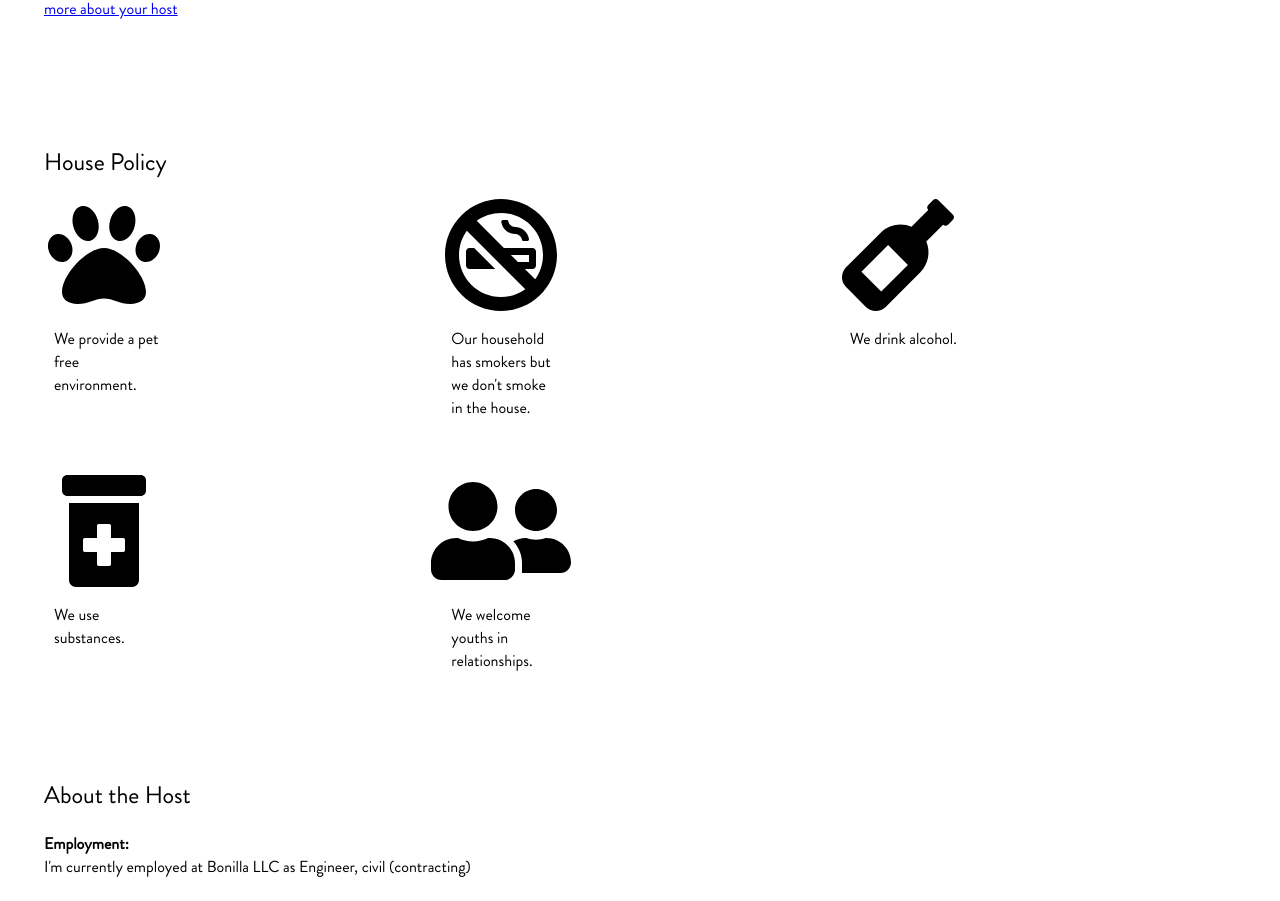
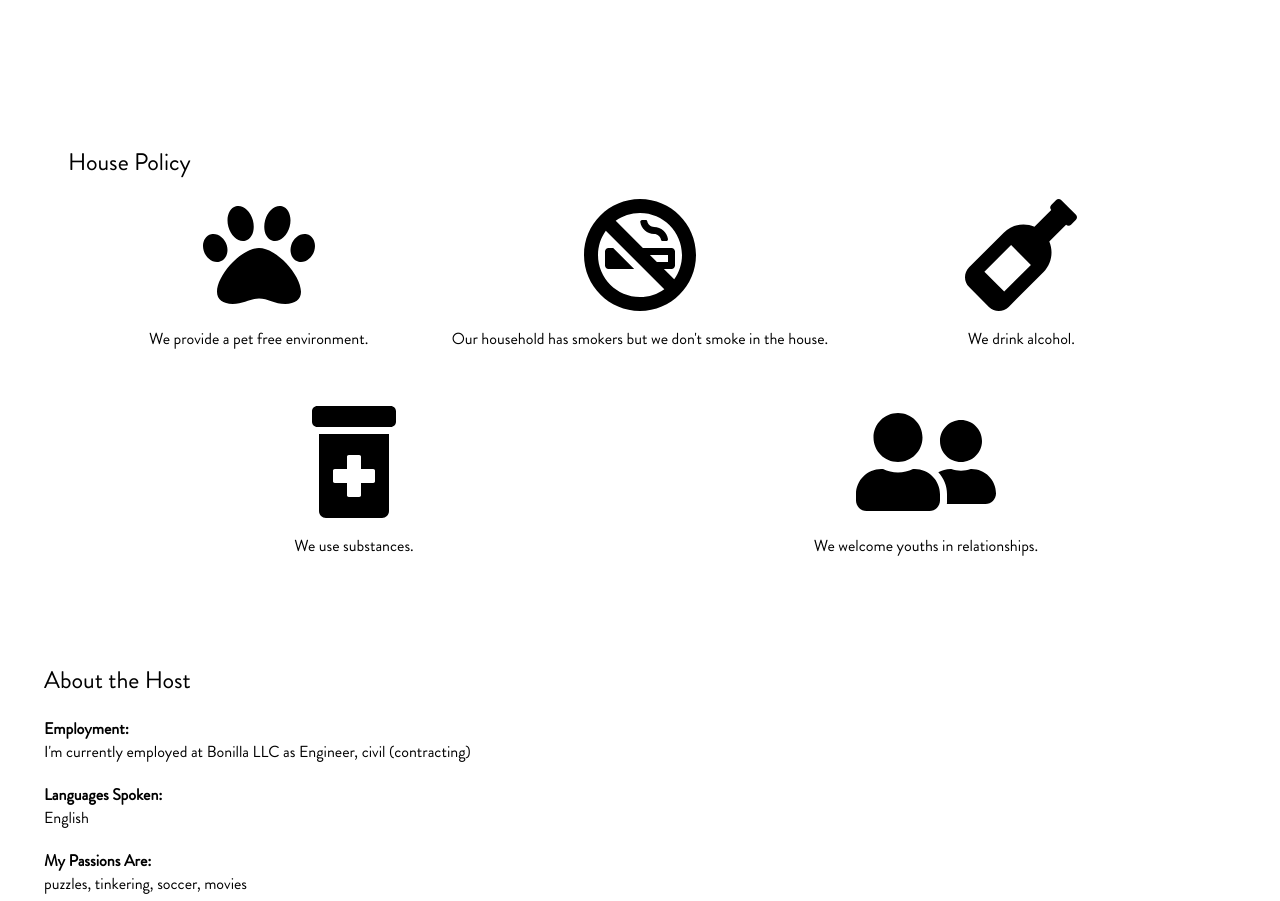
Before and after one commit to hackforla/HomeUniteUs, a React app in the folder app/: page /hosthome/guests/1/matches/1 in a window 1280 px wide. Shown: the part 691-1592 px from the top of the page. Built offline with nearby package versions, Linux system fonts and the light colour scheme.

Commit message:
final touches POC pt 1, missing photos

```diff
--- a/app/src/components/GuestProfile/GeneralInfo.tsx
+++ b/app/src/components/GuestProfile/GeneralInfo.tsx
@@ -5,6 +5,8 @@
 import GuestInfo from "./GuestInfo"
 import { Grid, Typography } from "@material-ui/core"
 import { HostHomeType } from "../../models/HostHomeType"
+import { FontAwesomeIcon } from "@fortawesome/react-fontawesome"
+import { faPrescriptionBottleAlt, faPaw, faSmokingBan, faWineBottle } from "@fortawesome/free-solid-svg-icons"
 
 const useStyles = makeStyles(() => ({
   generalInfoRow: {
@@ -12,6 +14,7 @@
     justifyContent: "space-around",
     alignItems: "center"
   },
+  icon: {},
   header: {
     fontSize: "24px"
   },
@@ -21,7 +24,22 @@
     display: "flex",
     flexDirection: "column",
     justifyContent: "space-evenly"
-  }
+  },
+  spacer: {
+    height: "19%"
+  },
+  text: {
+    fontSize: "1.4rem"
+  },
+  policy: {
+    border: "1px hidden blue",
+    // width: "30%",
+    margin: "20px 0",
+    display: "flex",
+    textAlign: 'center',
+    flexDirection: "column",
+    alignItems: "center"
+  },
 }))
 
 interface Props {
@@ -31,8 +49,8 @@
 const guestTypeToString = (hostHomeType: HostHomeType) => hostHomeType === HostHomeType.Respite
   ? 'respite'
   : hostHomeType === HostHomeType.Full
-  ? 'full-time'
-  : 'full-time or respite';
+    ? 'full-time'
+    : 'full-time or respite';
 
 const GeneralInfo = ({ guest }: Props) => {
   const style = useStyles()
@@ -48,23 +66,60 @@
         <GuestCard guest={guest} />
         <GuestInfo guest={guest} />
       </div>
+      <div>
+
+        <Grid container alignContent='center' alignItems='center'>
+          <Grid item xs alignContent='center' alignItems='center'>
+            <div className={style.policy}>
+              <FontAwesomeIcon aria-hidden="true"
+                size="7x" icon={faSmokingBan} className={style.icon} />
+              <span className={style.text}>{guest.smokingText}</span>
+            </div>
+          </Grid>
+          <Grid item xs alignContent='center' alignItems='center'>
+            <div className={style.policy}>
+              <FontAwesomeIcon aria-hidden="true"
+                size="7x" icon={faPaw} className={style.icon} />
+              <span className={style.text}>{guest.petsText}</span>
+            </div>
+          </Grid>
+        </Grid>
+
+        <Grid container alignContent='center' alignItems='center'>
+          <Grid item xs alignContent='center' alignItems='center'>
+            <div className={style.policy}>
+              <FontAwesomeIcon aria-hidden="true"
+                size="7x" icon={faPrescriptionBottleAlt} className={style.icon} />
+              <span className={style.text}>{guest.substancesText}</span>
+            </div>
+          </Grid>
+          <Grid item xs alignContent='center' alignItems='center'>
+            <div className={style.policy}>
+              <FontAwesomeIcon aria-hidden="true"
+                size="7x" icon={faWineBottle} className={style.icon} />
+              <span className={style.text}>{guest.drinkingText}</span>
+            </div>
+          </Grid>
+
+        </Grid>
+      </div>
       <div className={style.additionalInfo}>
-        <p className={style.header}>Additional Info</p>
+        <h5 className={style.header}>Additional Info</h5>
         <br />
 
-        <p>Intro:</p>
+        <b>Intro:</b>
         <p>{guest.guestIntro}</p>
         <br />
 
-        <p>Stay Statement:</p>
+        <b>Stay Statement:</b>
         <p>{guest.guestStayStatement}</p>
         <br />
 
-        <p>Employment:</p>
-        <p>{guest.employmentInfo}</p>
+        <b>Employment:</b>
+        <p>{`I'm currently employed at ${guest.employmentCompany} as ${guest.employmentPosition}`}</p>
         <br />
 
-        <p>Challenges:</p>
+        <b>Challenges:</b>
         <p>{guest.guestChallenges}</p>
         <br />
 
--- a/app/src/components/GuestProfile/GuestInfo.tsx
+++ b/app/src/components/GuestProfile/GuestInfo.tsx
@@ -4,6 +4,7 @@
 
 import { FontAwesomeIcon } from "@fortawesome/react-fontawesome";
 import { faPaw, faSmokingBan, faWineBottle, faPrescriptionBottleAlt } from "@fortawesome/free-solid-svg-icons";
+import { Grid } from '@material-ui/core';
 
 const useStyles = makeStyles(() => ({
     guestInfo: {
@@ -60,24 +61,8 @@
             <div className={style.header}>
                 <p className={style.headerText}>{guest.name},{((new Date()).getFullYear() - guest.dateOfBirth.getFullYear())}</p>
             </div>
-            <div className={style.info}>
-                <div className={style.spacer}>
-                    <FontAwesomeIcon icon={faSmokingBan} className={style.icon} />
-                    <span className={style.text}>{guest.smokingText}</span>
-                </div>
-                <div className={style.spacer}>
-                    <FontAwesomeIcon icon={faPaw} className={style.icon} />
-                    <span className={style.text}>{guest.petsText}</span>
-                </div>
-                <div className={style.spacer}>
-                    <FontAwesomeIcon icon={faPrescriptionBottleAlt} className={style.icon} />
-                    <span className={style.text}>{guest.substancesText}</span>
-                </div>
-                <div className={style.spacer}>
-                    <FontAwesomeIcon icon={faWineBottle} className={style.icon} />
-                    <span className={style.text}>{guest.drinkingText}</span>
-                </div>
-            </div>
+
+
             {/* <div className={style.info}> */}
             {/* <div className={style.spacer}>
                     <p>Introduction : {guest.guestIntro}</p>
@@ -116,7 +101,7 @@
                     <p>{guest.substancesText}</p>
                 </div>
             </div> */}
-        </div >
+        </div>
     )
 }
 
--- a/app/src/components/HostProfile/HostRoomates.tsx
+++ b/app/src/components/HostProfile/HostRoomates.tsx
@@ -35,7 +35,7 @@
 
   return (
     <div className={classes.roomatesContainer}>
-      <div className={classes.title}>
+      {/* <div className={classes.title}>
         The Roomates
       </div>
 
@@ -47,7 +47,7 @@
             </div>
           )
         })}
-      </div>
+      </div> */}
 
       <div className={classes.moreInfo}>
         <Link
--- a/app/src/components/HostProfile/HousePolicies.tsx
+++ b/app/src/components/HostProfile/HousePolicies.tsx
@@ -8,7 +8,7 @@
 import { faBaby } from "@fortawesome/free-solid-svg-icons"
 import { faUserFriends } from "@fortawesome/free-solid-svg-icons"
 import { Host } from "../../models/Host"
-import { Grid } from "@material-ui/core"
+import { Grid, Container } from "@material-ui/core"
 
 const useStyles = makeStyles(() => ({
   housePolicyContainer: {
@@ -22,22 +22,23 @@
   },
   housePolicies: {
     border: "1px hidden black",
-    width: "90%",
-    padding: "20px 0",
+    // width: "90%",
+    // padding: "20px 0",
     display: "flex",
     flexWrap: "wrap"
   },
   policy: {
     border: "1px hidden blue",
-    width: "30%",
+    // width: "30%",
     margin: "20px 0",
     display: "flex",
+    textAlign: 'center',
     flexDirection: "column",
     alignItems: "center"
   },
   icon: {},
   content: {
-    paddingLeft: "10px"
+    // paddingLeft: "10px"
   }
 }))
 
@@ -82,14 +83,16 @@
   }
 
   return (
+    <Container>
       <div className={classes.housePolicyContainer}>
         <div className={classes.housePolicyTitle}>House Policy</div>
 
-      <Grid container>
-        {policies.map(policy => {
+        <Grid container alignContent='center' alignItems='center'>
+          {
+            policies.slice(0, 3).map(policy => {
               return (
 
-            <Grid item xs={4}>
+                <Grid item xs alignContent='center' alignItems='center'>
                   <div className={classes.policy}>
                     <span className={classes.icon}>
                       <FontAwesomeIcon
@@ -103,7 +106,30 @@
                 </Grid>
 
               )
-        })}
+            })
+          }
+        </Grid>
+        <Grid container alignContent='center' alignItems='center'>
+          {
+            policies.slice(3).map(policy => {
+              return (
+
+                <Grid item xs alignContent='center' alignItems='center'>
+                  <div className={classes.policy}>
+                    <span className={classes.icon}>
+                      <FontAwesomeIcon
+                        icon={policy.icon}
+                        aria-hidden="true"
+                        size="7x"
+                      />
+                    </span>
+                    <p className={classes.content}>{policy.content}</p>
+                  </div>
+                </Grid>
+
+              )
+            })
+          }
         </Grid>
         {/* <div className={classes.housePolicies}>
         {policies.map(policy => {
@@ -122,7 +148,9 @@
         })}
       </div> */}
       </div>
-  )
+
+
+    </Container>)
 }
 
 export default HousePolicies
```
Lines whose indentation alone changed are shown as unchanged.
